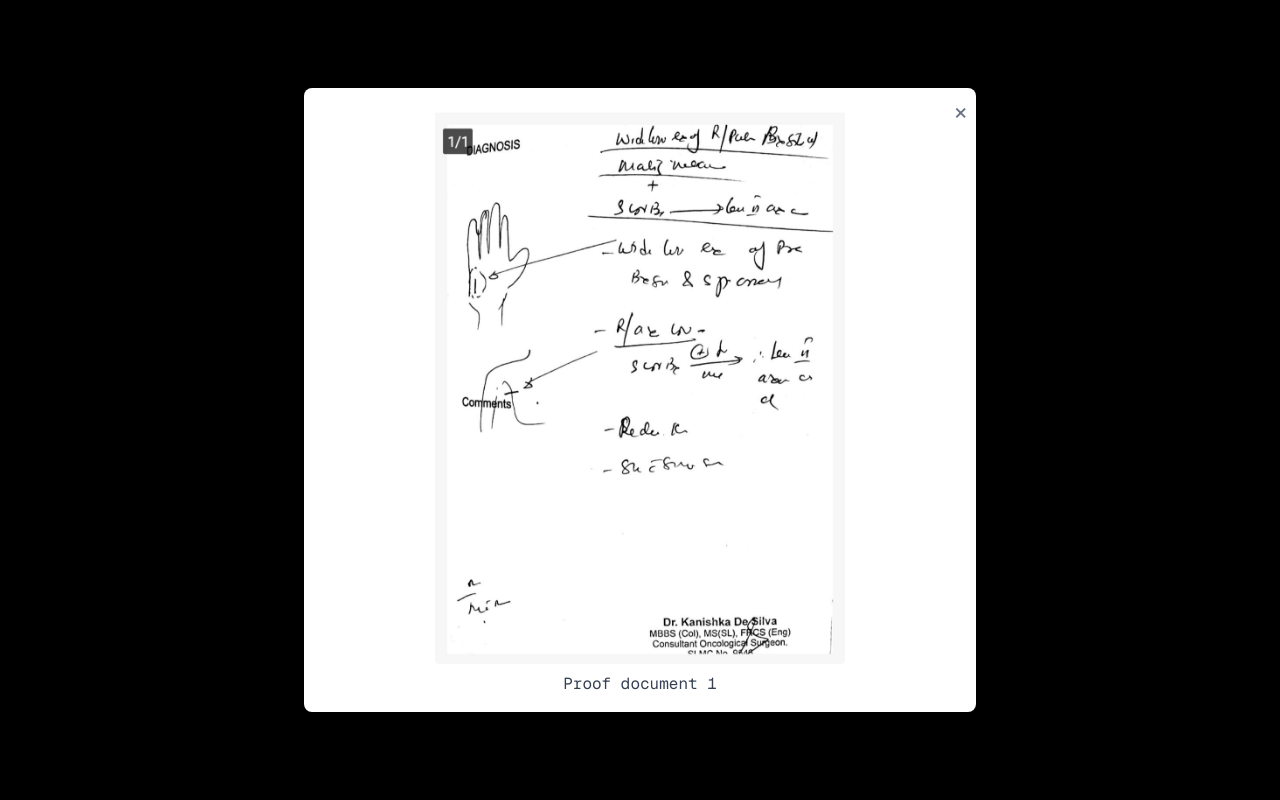
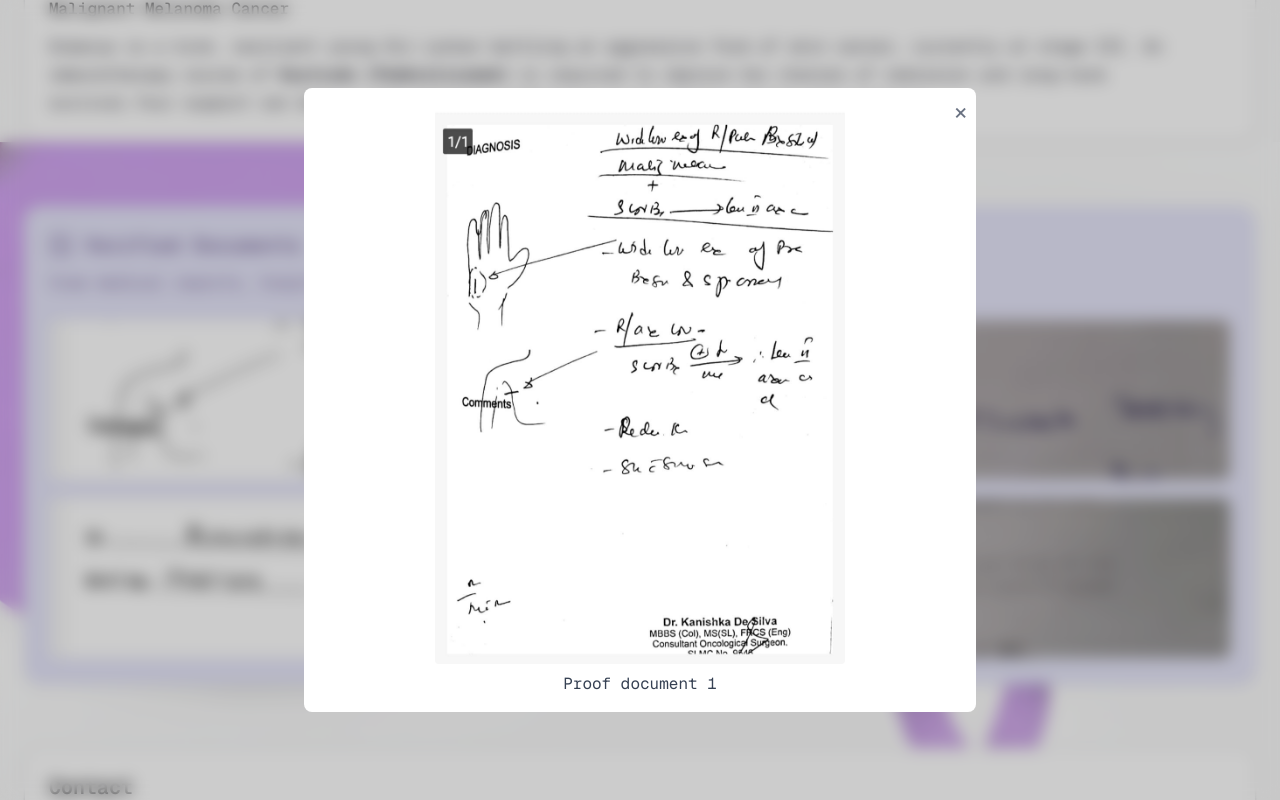
Before and after one commit to sankhaBA/cancer-patient-donation-site, a Next.js app: page / in a window 1280 px wide. Both pictures are taken after a click on the element 340 px from the left and 1192 px from the top of the page. Shown: the part 792-1592 px from the top of the page. Built offline with nearby package versions, Linux system fonts and the light colour scheme.

Commit message:
Update modal background style in DocumentsCTA component for improved visibility

```diff
--- a/src/components/DocumentsCTA.tsx
+++ b/src/components/DocumentsCTA.tsx
@@ -38,7 +38,7 @@
           ))}
         </div>
         {modalOpen && (
-          <div className="fixed inset-0 z-50 flex items-center justify-center bg-black bg-opacity-70" onClick={closeModal}>
+          <div className="fixed inset-0 z-50 flex items-center justify-center backdrop-blur-sm bg-black/20" onClick={closeModal}>
             <div className="relative bg-white rounded-lg p-4 max-w-2xl w-full flex flex-col items-center" onClick={e => e.stopPropagation()}>
               <button className="absolute top-2 right-2 text-2xl text-gray-500 hover:text-gray-800" onClick={closeModal}>&times;</button>
               <img src={images[selectedImg].src} alt={images[selectedImg].alt} className="max-h-[70vh] w-auto rounded" />
```
